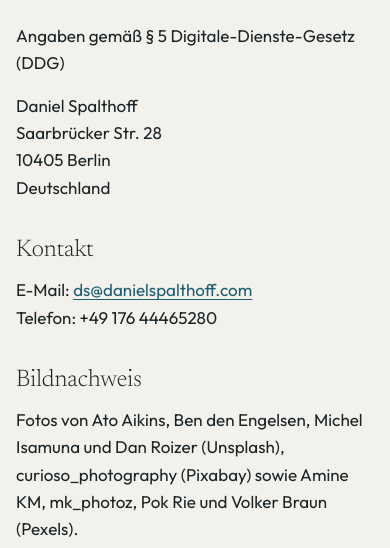
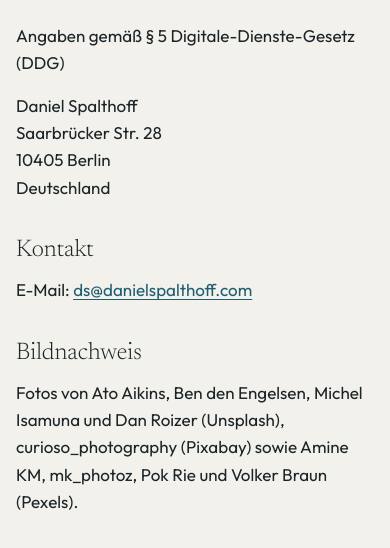
Before and after one commit to dspalthoff/website, a plain HTML site: page impressum.html in a window 390 px wide. Shown: the part 252-800 px from the top of the page. Drawn offline with Linux system fonts and the light colour scheme.

Commit message:
Impressum: remove phone number
Co-Authored-By: Claude Opus 5.5 <noreply@anthropic.com>

```diff
--- a/impressum.html
+++ b/impressum.html
@@ -25,8 +25,7 @@
       10405 Berlin<br>
       Deutschland</p>
       <h2>Kontakt</h2>
-      <p>E-Mail: <a href="mailto:ds@danielspalthoff.com">ds@danielspalthoff.com</a><br>
-      Telefon: +49 176 44465280</p>
+      <p>E-Mail: <a href="mailto:ds@danielspalthoff.com">ds@danielspalthoff.com</a></p>
       <h2>Bildnachweis</h2>
       <p>Fotos von Ato Aikins, Ben den Engelsen, Michel Isamuna und Dan Roizer (Unsplash), curioso_photography (Pixabay) sowie Amine KM, mk_photoz, Pok Rie und Volker Braun (Pexels).</p>
       <h2>Verbraucherstreitbeilegung</h2>
```
